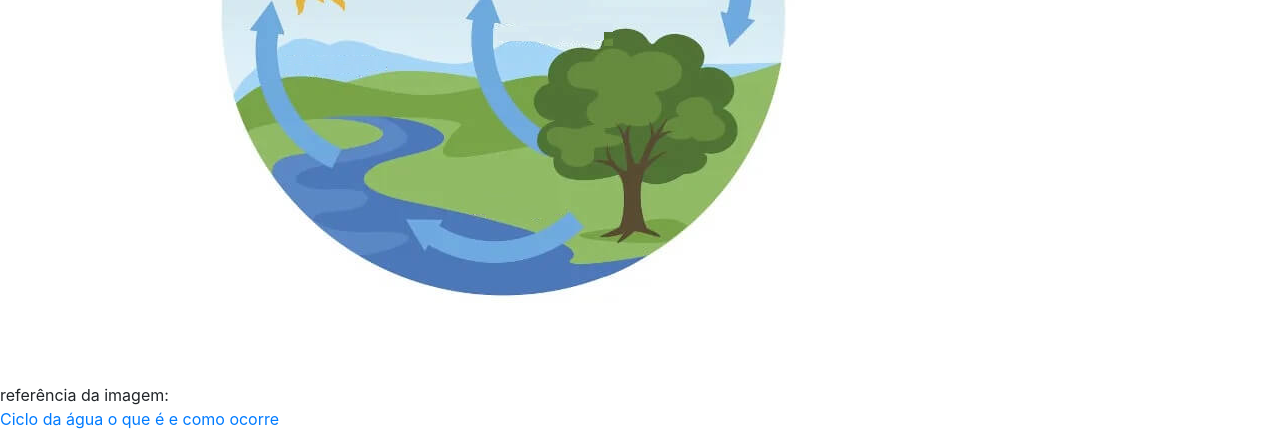
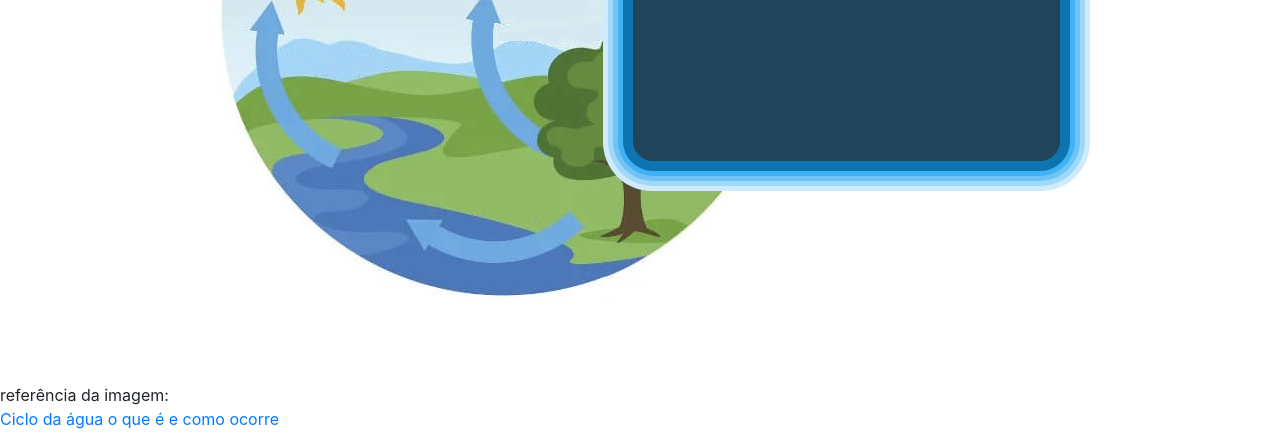
Before and after one commit to victorhonor86/ciclodaagua, a plain HTML site: page index.html in a window 1280 px wide. Shown: the part 359-800 px from the top of the page. Drawn offline with nearby package versions, Linux system fonts and the light colour scheme.

Commit message:
Add files via upload

```diff
--- a/style.css
+++ b/style.css
@@ -30,3 +30,19 @@
     transform: scale(1.10);
     /* 8b */
 }
+
+.box {
+    clear: both;
+    top: 200px;
+    right: 200px;
+    margin: 20px 20px 20px 10px;
+    padding: 0px 20px 20px 20px;
+    float: left;
+    color: rgba(255, 255, 255, 0.815);
+    width: 440px;
+    height: 300px;
+    background: #21445B;
+    position: absolute;
+    box-shadow: 0 0 0 10px hsl(202, 87%, 37%), 0 0 0 15px hsl(202, 87%, 60%), 0 0 0 20px hsl(202, 87%, 70%), 0 0 0 25px hsl(202, 87%, 80%), 0 0 0 30px hsl(202, 87%, 90%);
+    border-radius: 20px;
+}
```
